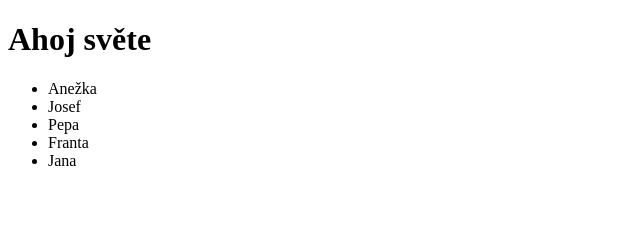
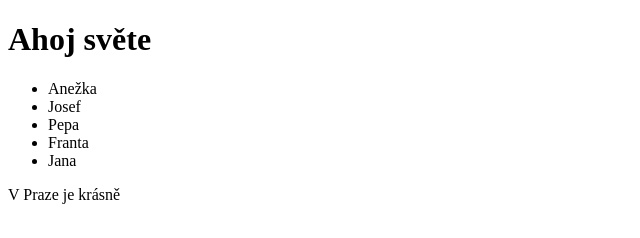
Before and after one commit to tukak/skoleni, a plain HTML site: page index.html in a window 1280 px wide. Shown: the whole page, without its empty margins (0-640 px from the left). Drawn offline with Linux system fonts and the light colour scheme.

Commit message:
Odstavec

```diff
--- a/index.html
+++ b/index.html
@@ -12,5 +12,7 @@
 	<li>Franta</li>
 	<li>Jana</li>
 </ul>
+
+<p>V Praze je krásně</p>
 </body>
 </html>
```
